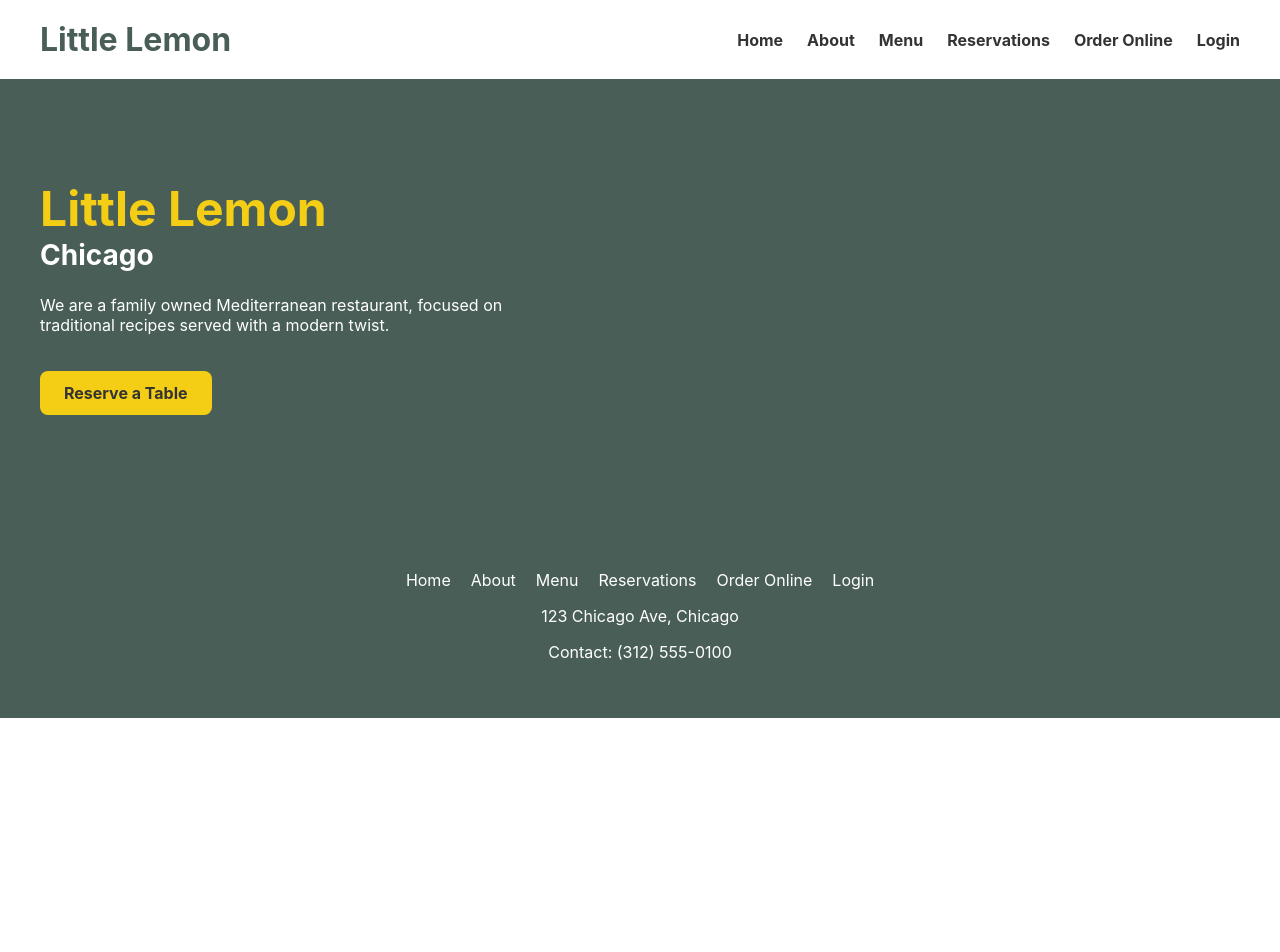
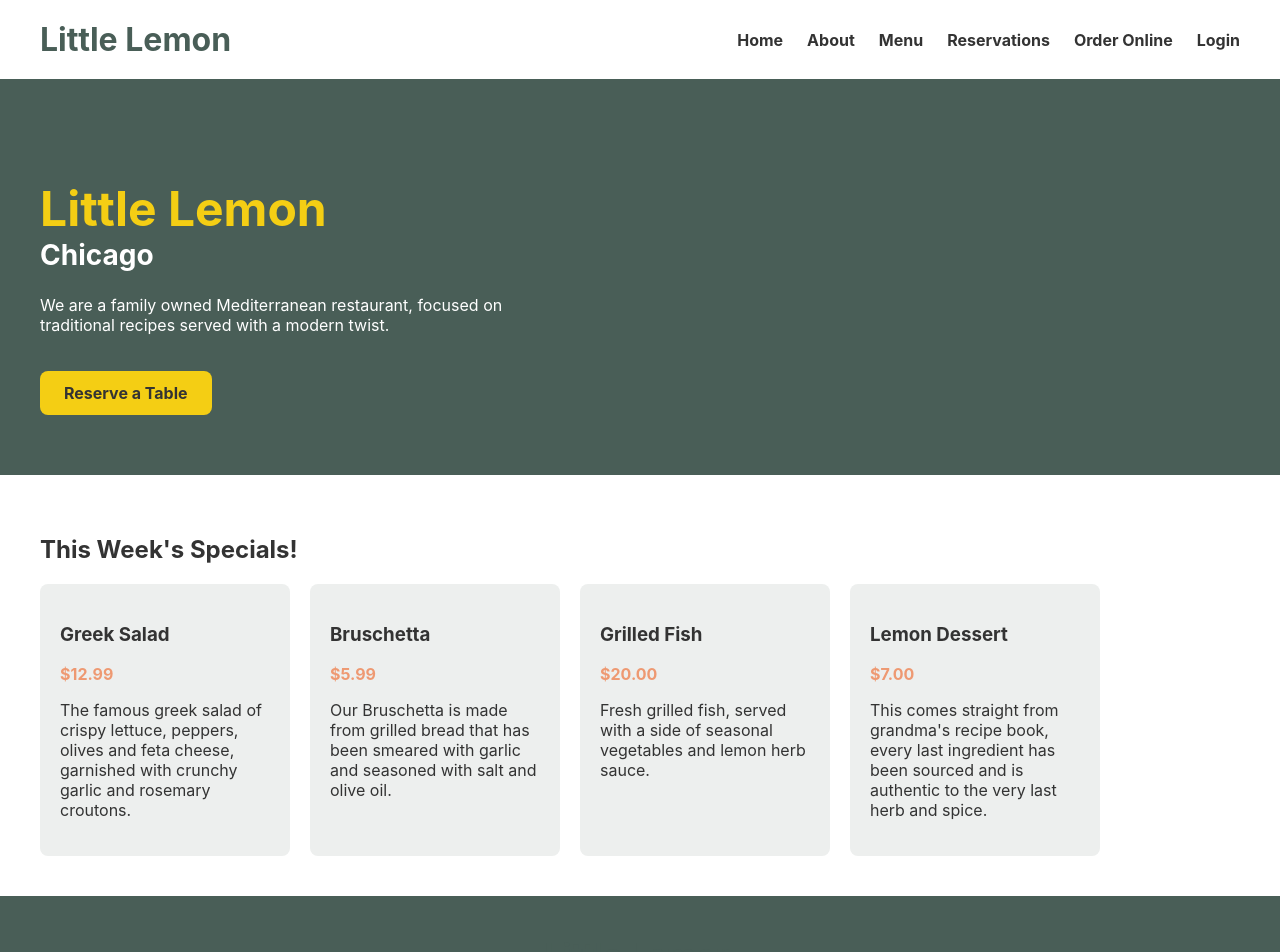
Before and after one commit to Padronline/little-lemon-lpadron, a React (Create React App) app: page / in a window 1280 px wide. Shown: the top 952 px of the page. Before the commit the page ends 800 px from the top, so only its background shows below. Built offline with nearby package versions, Linux system fonts and the light colour scheme.

Commit message:
Add Menu component with recipes data

```diff
--- a/src/App.css
+++ b/src/App.css
@@ -82,3 +82,25 @@
   text-decoration: none;
   font-weight: bold;
 }
+
+.menu {
+  padding: 40px;
+}
+
+.menu-list {
+  display: flex;
+  flex-wrap: wrap;
+  gap: 20px;
+}
+
+.menu-card {
+  background-color: var(--color-secondary-gray);
+  border-radius: 8px;
+  padding: 20px;
+  width: 250px;
+}
+
+.menu-card .price {
+  color: #ee9972;
+  font-weight: bold;
+}
--- a/src/components/Main.js
+++ b/src/components/Main.js
@@ -1,3 +1,5 @@
+import Menu from './Menu';
+
 function Main() {
   return (
     <main>
@@ -12,6 +14,7 @@ function Main() {
           <a href="/booking" className="btn-reserve">Reserve a Table</a>
         </div>
       </section>
+      <Menu />
     </main>
   );
 }
--- /dev/null
+++ b/src/components/Menu.js
@@ -0,0 +1,20 @@
+import recipes from '../recipes';
+
+function Menu() {
+  return (
+    <section className="menu">
+      <h2>This Week's Specials!</h2>
+      <div className="menu-list">
+        {recipes.map((item) => (
+          <div className="menu-card" key={item.id}>
+            <h3>{item.name}</h3>
+            <p className="price">{item.price}</p>
+            <p>{item.description}</p>
+          </div>
+        ))}
+      </div>
+    </section>
+  );
+}
+
+export default Menu;
--- /dev/null
+++ b/src/recipes.js
@@ -0,0 +1,28 @@
+const recipes = [
+  {
+    id: 1,
+    name: 'Greek Salad',
+    price: '$12.99',
+    description: 'The famous greek salad of crispy lettuce, peppers, olives and feta cheese, garnished with crunchy garlic and rosemary croutons.',
+  },
+  {
+    id: 2,
+    name: 'Bruschetta',
+    price: '$5.99',
+    description: 'Our Bruschetta is made from grilled bread that has been smeared with garlic and seasoned with salt and olive oil.',
+  },
+  {
+    id: 3,
+    name: 'Grilled Fish',
+    price: '$20.00',
+    description: 'Fresh grilled fish, served with a side of seasonal vegetables and lemon herb sauce.',
+  },
+  {
+    id: 4,
+    name: 'Lemon Dessert',
+    price: '$7.00',
+    description: "This comes straight from grandma's recipe book, every last ingredient has been sourced and is authentic to the very last herb and spice.",
+  },
+];
+
+export default recipes;
```
